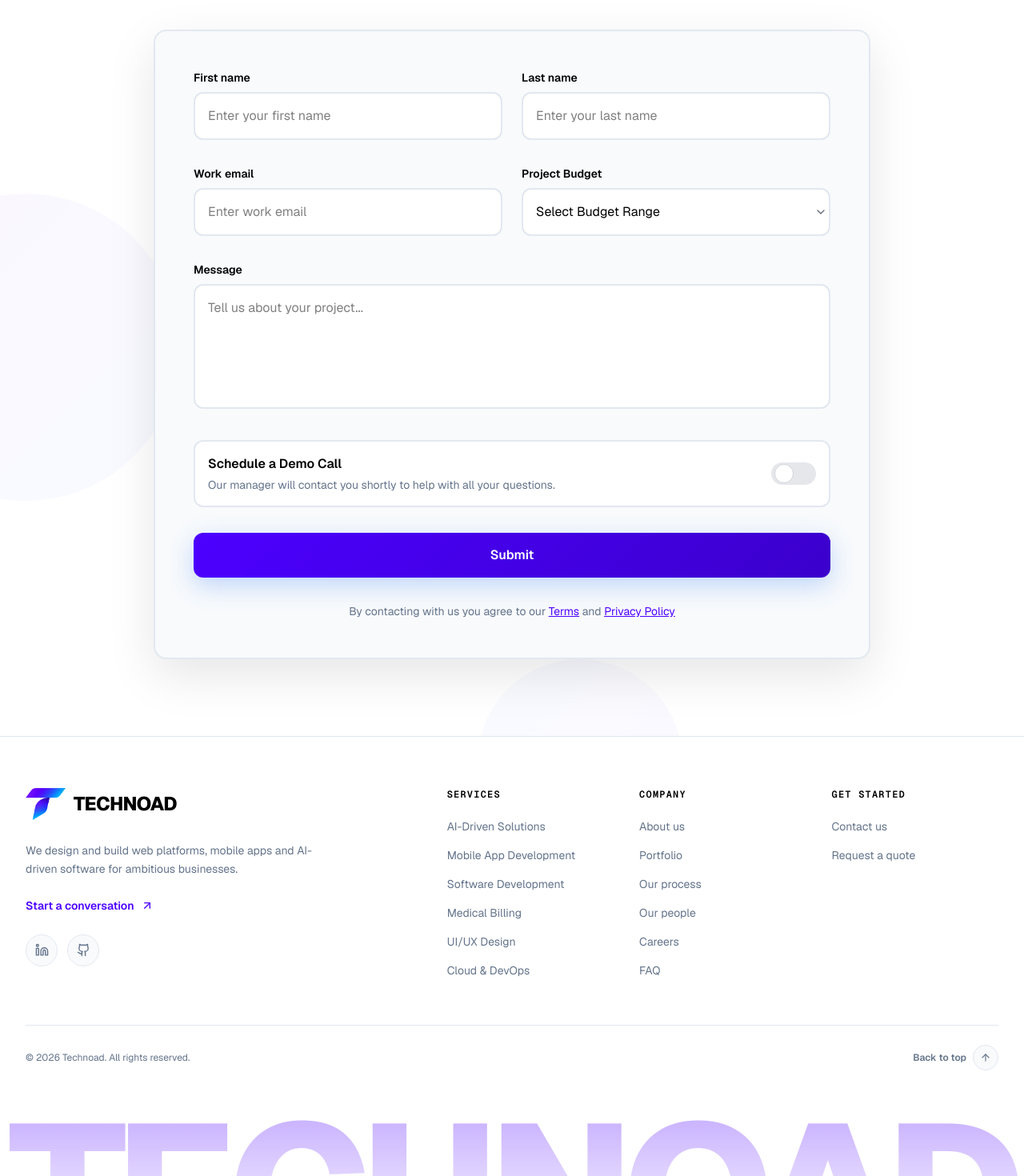
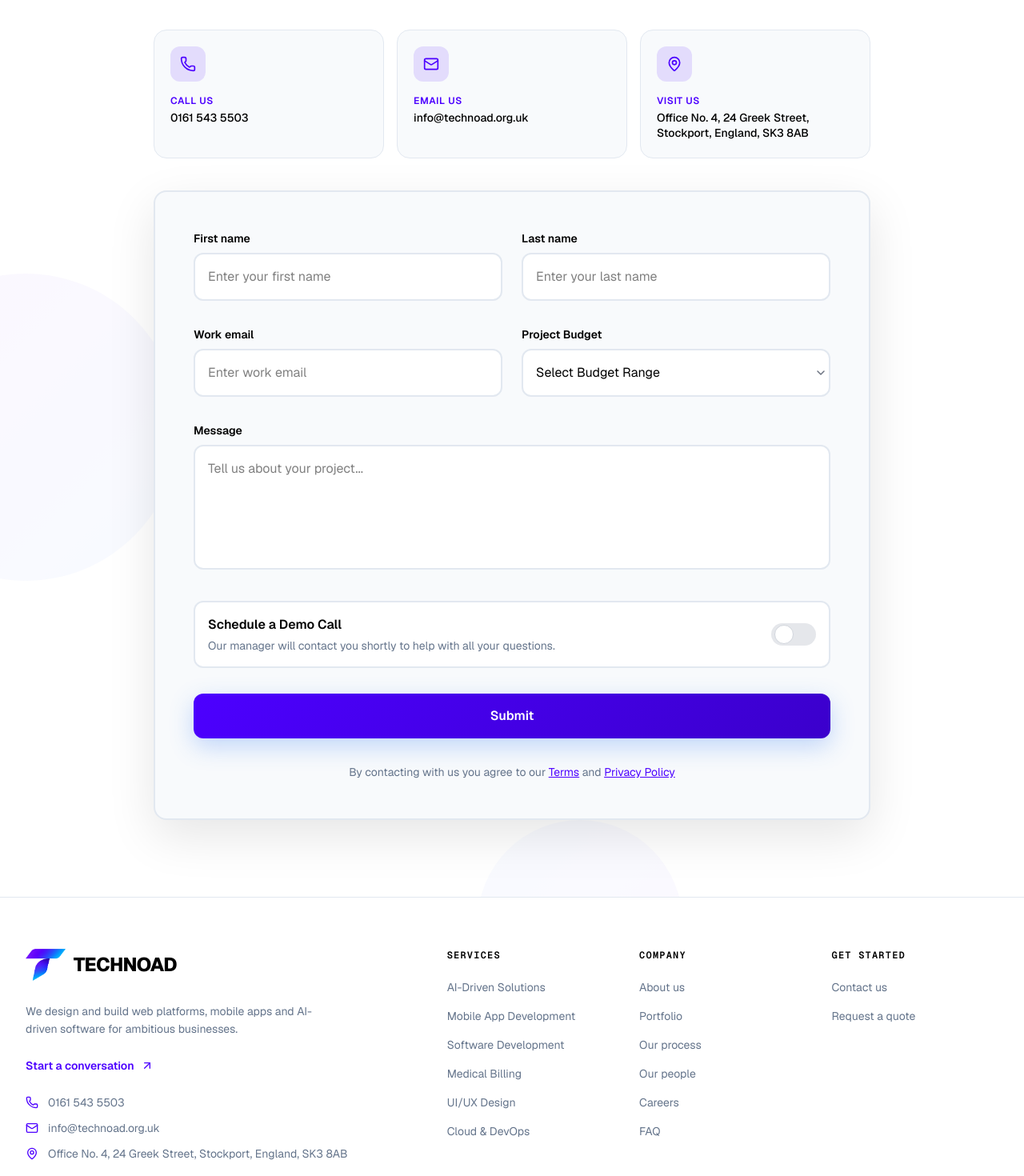
Before and after one commit to Hannankhan00/devshift, a Next.js app: page /contact in a window 1280 px wide. Shown: the part 500-1970 px from the top of the page at 80% size. Built offline with nearby package versions, Linux system fonts and the light colour scheme.

Commit message:
company details

```diff
--- a/src/app/components/footer.js
+++ b/src/app/components/footer.js
@@ -2,7 +2,8 @@
 
 import Link from "next/link";
 import Logo from "./logo";
-import { Github, Linkedin, ArrowUp, ArrowUpRight } from "lucide-react";
+import { Github, Linkedin, ArrowUp, ArrowUpRight, Mail, Phone, MapPin } from "lucide-react";
+import { COMPANY, COMPANY_ADDRESS_ONE_LINE } from "@/lib/company";
 
 const SOCIALS = [
   { name: "LinkedIn", icon: Linkedin, href: "https://linkedin.com", label: "Technoad on LinkedIn" },
@@ -73,6 +74,26 @@ export default function Footer() {
                 aria-hidden="true"
               />
             </Link>
+
+            <address className="mt-6 space-y-3 text-sm not-italic" style={{ color: "var(--text-muted)" }}>
+              <a href={COMPANY.phoneHref} className="flex items-center gap-3 transition-colors hover:text-[var(--accent)]">
+                <Phone size={16} style={{ color: "var(--accent)" }} aria-hidden="true" />
+                {COMPANY.phone}
+              </a>
+              <a href={COMPANY.emailHref} className="flex items-center gap-3 transition-colors hover:text-[var(--accent)]">
+                <Mail size={16} style={{ color: "var(--accent)" }} aria-hidden="true" />
+                {COMPANY.email}
+              </a>
+              <a
+                href={COMPANY.mapHref}
+                target="_blank"
+                rel="noopener noreferrer"
+                className="flex items-start gap-3 transition-colors hover:text-[var(--accent)]"
+              >
+                <MapPin size={16} className="mt-0.5 shrink-0" style={{ color: "var(--accent)" }} aria-hidden="true" />
+                <span>{COMPANY_ADDRESS_ONE_LINE}</span>
+              </a>
+            </address>
 
             <div className="mt-6 flex items-center gap-3">
               {SOCIALS.map((s) => {
--- a/src/app/contact/page.js
+++ b/src/app/contact/page.js
@@ -1,6 +1,8 @@
 "use client";
 import { useState } from 'react';
 import { motion } from 'framer-motion';
+import { Phone, Mail, MapPin } from 'lucide-react';
+import { COMPANY, COMPANY_ADDRESS_ONE_LINE } from '@/lib/company';
 
 export default function Contact() {
   const [formData, setFormData] = useState({
@@ -78,6 +80,41 @@ export default function Contact() {
           >
             Please fill out the form below to share your feedback or request information about our services.
           </motion.p>
+        </motion.div>
+
+        {/* Company details */}
+        <motion.div
+          className="max-w-4xl mx-auto mb-10 grid grid-cols-1 gap-4 sm:grid-cols-3"
+          initial={{ opacity: 0, y: 30 }}
+          animate={{ opacity: 1, y: 0 }}
+          transition={{ duration: 0.8, delay: 0.45 }}
+        >
+          {[
+            { icon: Phone, label: "Call us", value: COMPANY.phone, href: COMPANY.phoneHref },
+            { icon: Mail, label: "Email us", value: COMPANY.email, href: COMPANY.emailHref },
+            { icon: MapPin, label: "Visit us", value: COMPANY_ADDRESS_ONE_LINE, href: COMPANY.mapHref, external: true },
+          ].map(({ icon: Icon, label, value, href, external }) => (
+            <a
+              key={label}
+              href={href}
+              {...(external ? { target: "_blank", rel: "noopener noreferrer" } : {})}
+              className="group rounded-2xl border p-5 transition-all duration-300 hover:-translate-y-1 hover:shadow-xl"
+              style={{ backgroundColor: 'var(--card-bg)', borderColor: 'var(--card-border)' }}
+            >
+              <span
+                className="flex h-11 w-11 items-center justify-center rounded-xl transition-colors duration-300 group-hover:bg-[var(--accent)] group-hover:text-white"
+                style={{ backgroundColor: 'color-mix(in srgb, var(--accent) 12%, transparent)', color: 'var(--accent)' }}
+              >
+                <Icon size={20} aria-hidden="true" />
+              </span>
+              <p className="mt-4 text-xs font-semibold uppercase tracking-wider" style={{ color: 'var(--accent)' }}>
+                {label}
+              </p>
+              <p className="mt-1 text-sm font-medium leading-snug break-words" style={{ color: 'var(--foreground)' }}>
+                {value}
+              </p>
+            </a>
+          ))}
         </motion.div>
 
         {/* Contact Form */}
--- a/src/app/layout.js
+++ b/src/app/layout.js
@@ -5,6 +5,7 @@ import Footer from "./components/footer";
 
 import { SpeedInsights } from "@vercel/speed-insights/next";
 import ErrorBoundary from "./components/error-boundary";
+import { COMPANY } from "@/lib/company";
 
 const geistSans = Geist({
   variable: "--font-geist-sans",
@@ -28,6 +29,22 @@ export const metadata = {
   },
 };
 
+const organizationJsonLd = {
+  "@context": "https://schema.org",
+  "@type": "Organization",
+  name: COMPANY.name,
+  telephone: "+44 161 543 5503",
+  email: COMPANY.email,
+  address: {
+    "@type": "PostalAddress",
+    streetAddress: COMPANY.address.street,
+    addressLocality: COMPANY.address.city,
+    addressRegion: COMPANY.address.region,
+    postalCode: COMPANY.address.postcode,
+    addressCountry: COMPANY.address.country,
+  },
+};
+
 export default function RootLayout({ children }) {
   return (
     <html lang="en" data-scroll-behavior="smooth" suppressHydrationWarning>
@@ -35,6 +52,7 @@ export default function RootLayout({ children }) {
         suppressHydrationWarning
         className={`${geistSans.variable} ${geistMono.variable} min-h-dvh antialiased`}
       >
+        <script type="application/ld+json" dangerouslySetInnerHTML={{ __html: JSON.stringify(organizationJsonLd) }} />
         <ErrorBoundary>
           <Header />
           <main className="pt-16">{children}</main>
--- /dev/null
+++ b/src/lib/company.js
@@ -0,0 +1,19 @@
+/** Single source of truth for company contact details. */
+export const COMPANY = {
+  name: "Technoad",
+  phone: "0161 543 5503",
+  phoneHref: "tel:+441615435503",
+  email: "info@technoad.org.uk",
+  emailHref: "mailto:info@technoad.org.uk",
+  address: {
+    lines: ["Office No. 4", "24 Greek Street", "Stockport", "England", "SK3 8AB"],
+    street: "Office No. 4, 24 Greek Street",
+    city: "Stockport",
+    region: "England",
+    postcode: "SK3 8AB",
+    country: "GB",
+  },
+  mapHref: "https://www.google.com/maps/search/?api=1&query=Office+No.+4+24+Greek+Street+Stockport+SK3+8AB",
+};
+
+export const COMPANY_ADDRESS_ONE_LINE = "Office No. 4, 24 Greek Street, Stockport, England, SK3 8AB";
```
